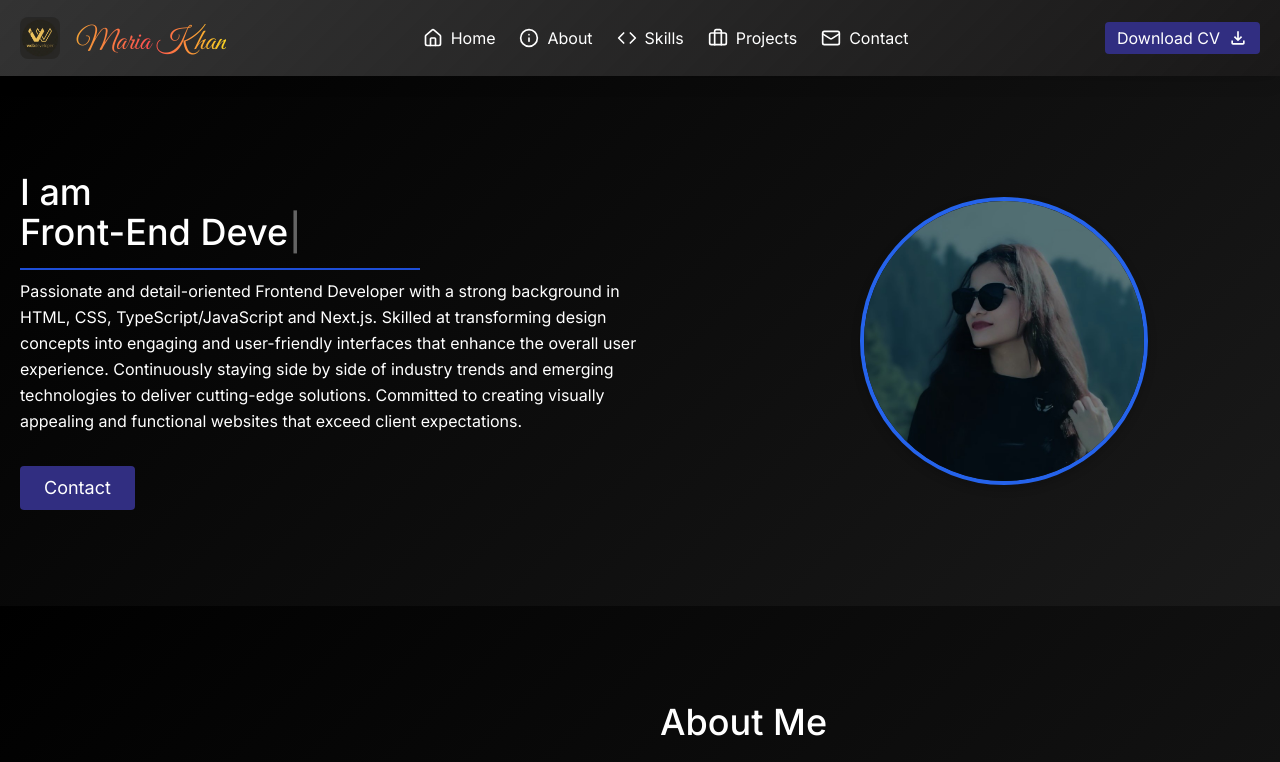
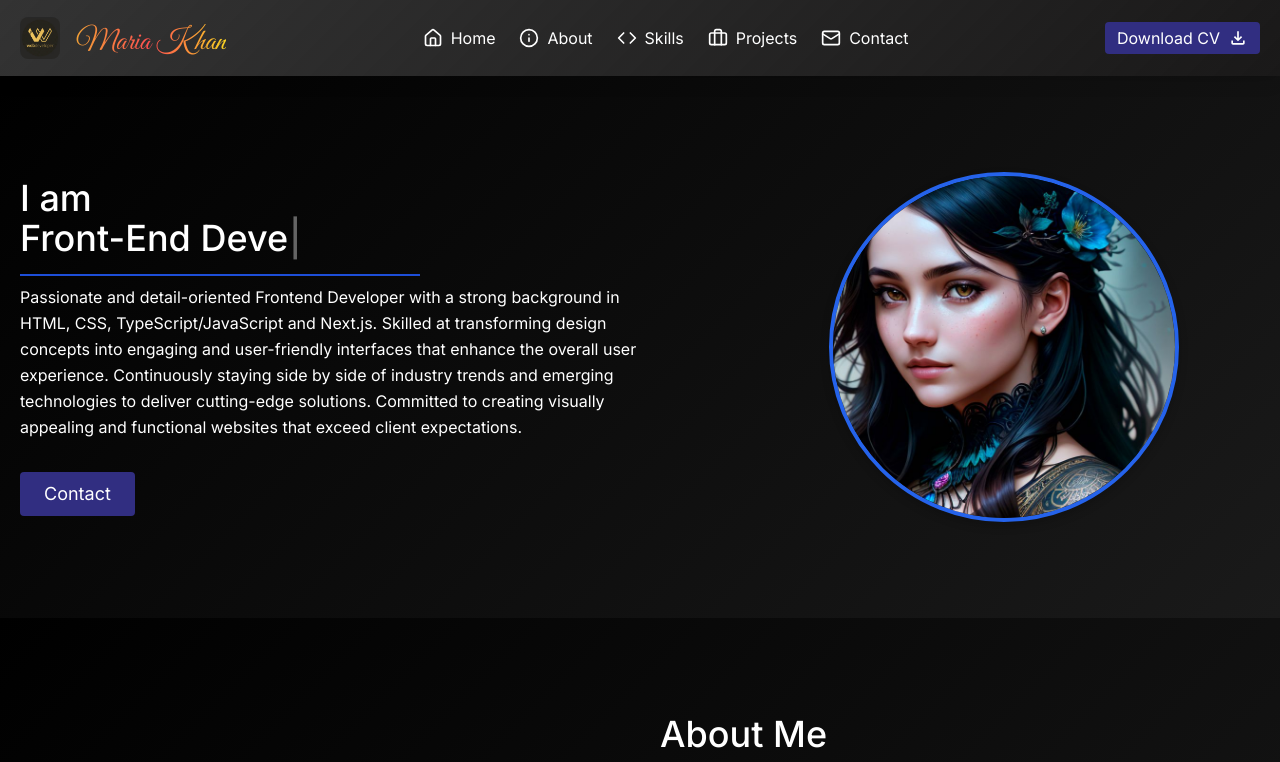
Before and after one commit to MariaKhan10/Portfolio, a Next.js app: page / in a window 1280 px wide. Shown: the top 762 px of the page. Built offline with nearby package versions, Linux system fonts and the light colour scheme.

Commit message:
first commit

```diff
--- a/src/app/component/hero.tsx
+++ b/src/app/component/hero.tsx
@@ -42,21 +42,25 @@ const Hero = () => {
               </Link>
             </div>
           </div>
-          <div className="lg:max-w-lg lg:w-full md:w-1/2 w-3/6">
-          <Image
-  className="object-cover object-center rounded-full mx-auto w-[18rem] h-[18rem] shadow-2xl border-4 border-blue-600"
-  alt="hero"
-  width={288} // Same as w-[18rem] in Tailwind (1rem = 16px)
-  height={288} // Same as h-[18rem] in Tailwind
-  src={require("../../../public/pictures/aboutmepic.jpg")}
-  style={{
-    filter: "none", // Remove blur filter
-    boxShadow: "0px 4px 10px rgba(0, 0, 0, 0.2)", // Add proper shadow
-  }}
-  priority // To load the image in high quality
-/>
+          <div className="lg:max-w-lg lg:w-full md:w-1/2 w-3/6 animate-fade-in-up-strong">
+  <Image
+    className="rounded-full mx-auto shadow-2xl border-4 border-blue-600 transform transition-transform duration-700 hover:scale-110 hover:shadow-[0_0_15px_rgba(0,115,255,0.6)]"
+    alt="hero"
+    src={require("../../../public/pictures/image.png")}
+    width={350}
+    height={350}
+    style={{
+      aspectRatio: "1/1",
+      objectFit: "cover",
+      boxShadow: "0px 4px 10px rgba(0, 0, 0, 0.2)",
+    }}
+    priority
+  />
+</div>
 
-          </div>
+
+
+
         </div>
       </div>
     </section>
--- a/tailwind.config.ts
+++ b/tailwind.config.ts
@@ -13,8 +13,29 @@ const config: Config = {
         "gradient-conic":
           "conic-gradient(from 180deg at 50% 50%, var(--tw-gradient-stops))",
       },
+      keyframes: {
+        "fade-in-up-strong": {
+          "0%": {
+            opacity: "0",
+            transform: "translateY(40px)", // Pehle se zyada upar se aayegi
+          },
+          "50%": {
+            opacity: "0.5",
+            transform: "translateY(10px)", // Thodi smooth transition effect
+          },
+          "100%": {
+            opacity: "1",
+            transform: "translateY(0)",
+          },
+        },
+      },
+      animation: {
+        "fade-in-up-strong": "fade-in-up-strong 1.5s ease-out forwards", // 1.5s duration to make it slow & elegant
+      },
+
     },
   },
   plugins: [],
 };
+
 export default config;
```
Also changed, not shown: public/pictures/image.png (added), 1 other file (tests, documents, lock files or other folders).
